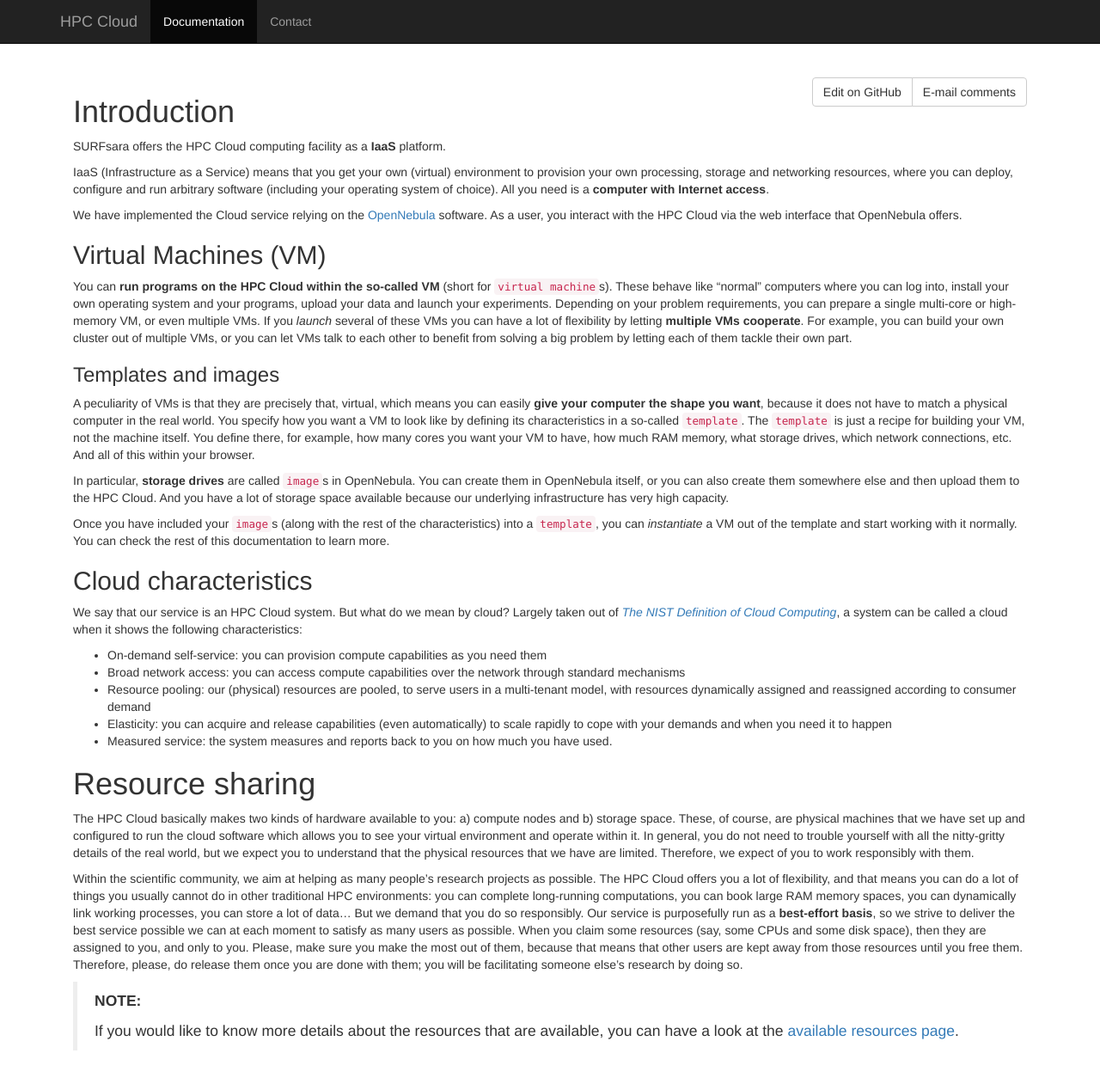
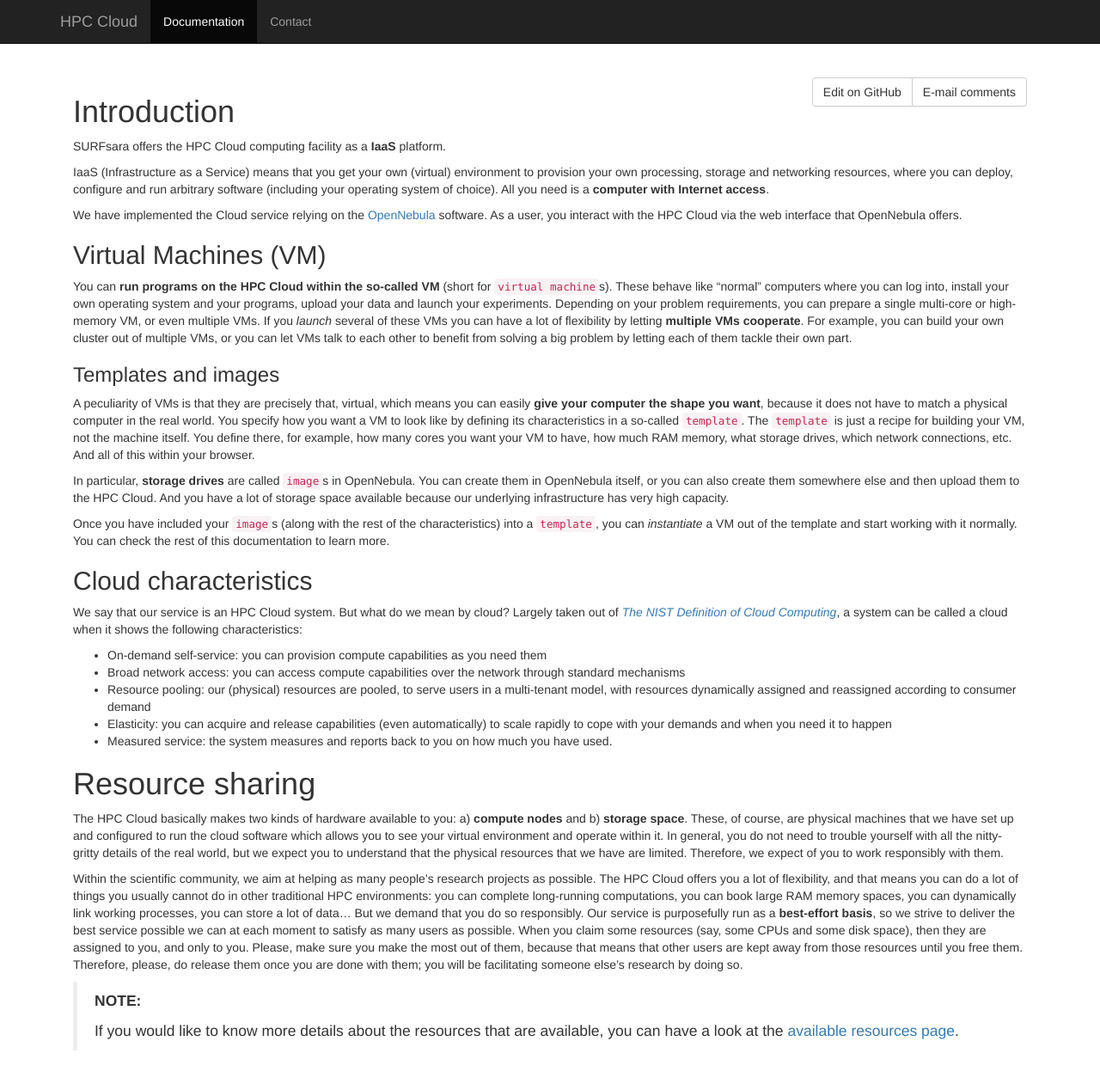
Before and after one commit to sara-nl/clouddocs, a Jekyll site: the page built from introduction-to-hpc-cloud.markdown, in a window 1280 px wide and 1282 px high. Shown: the top 1261 px of the window at 86% size. Built offline with Jekyll 4.4.1, drawn with Linux system fonts in a browser that asks for light colours.

Commit message:
layout changes

```diff
--- a/introduction-to-hpc-cloud.markdown
+++ b/introduction-to-hpc-cloud.markdown
@@ -21,6 +21,7 @@ Once you have included your `image`s (along with the rest of the characteristics
 
 ## Cloud characteristics
 We say that our service is an HPC Cloud system. But what do we mean by cloud? Largely taken out of _[The NIST Definition of Cloud Computing](http://csrc.nist.gov/publications/nistpubs/800-145/SP800-145.pdf)_, a system can be called a cloud when it shows the following characteristics:
+
 * On-demand self-service: you can provision compute capabilities as you need them
 * Broad network access: you can access compute capabilities over the network through standard mechanisms
 * Resource pooling: our (physical) resources are pooled, to serve users in a multi-tenant model, with resources dynamically assigned and reassigned according to consumer demand
@@ -28,7 +29,7 @@ We say that our service is an HPC Cloud system. But what do we mean by cloud? La
 * Measured service: the system measures and reports back to you on how much you have used.
 
 # Resource sharing
-The HPC Cloud basically makes two kinds of hardware available to you: a) compute nodes and b) storage space. These, of course, are physical machines that we have set up and configured to run the cloud software which allows you to see your virtual environment and operate within it. In general, you do not need to trouble yourself with all the nitty-gritty details of the real world, but we expect you to understand that the physical resources that we have are limited. Therefore, we expect of you to work responsibly with them.
+The HPC Cloud basically makes two kinds of hardware available to you: a) **compute nodes** and b) **storage space**. These, of course, are physical machines that we have set up and configured to run the cloud software which allows you to see your virtual environment and operate within it. In general, you do not need to trouble yourself with all the nitty-gritty details of the real world, but we expect you to understand that the physical resources that we have are limited. Therefore, we expect of you to work responsibly with them.
 
 Within the scientific community, we aim at helping as many people's research projects as possible. The HPC Cloud offers you a lot of flexibility, and that means you can do a lot of things you usually cannot do in other traditional HPC environments: you can complete long-running computations, you can book large RAM memory spaces, you can dynamically link working processes, you can store a lot of data... But we demand that you do so responsibly. Our service is purposefully run as a **best-effort basis**, so we strive to deliver the best service possible we can at each moment to satisfy as many users as possible. When you claim some resources (say, some CPUs and some disk space), then they are assigned to you, and only to you. Please, make sure you make the most out of them, because that means that other users are kept away from those resources until you free them. Therefore, please, do release them once you are done with them; you will be facilitating someone else's research by doing so.
 
```
